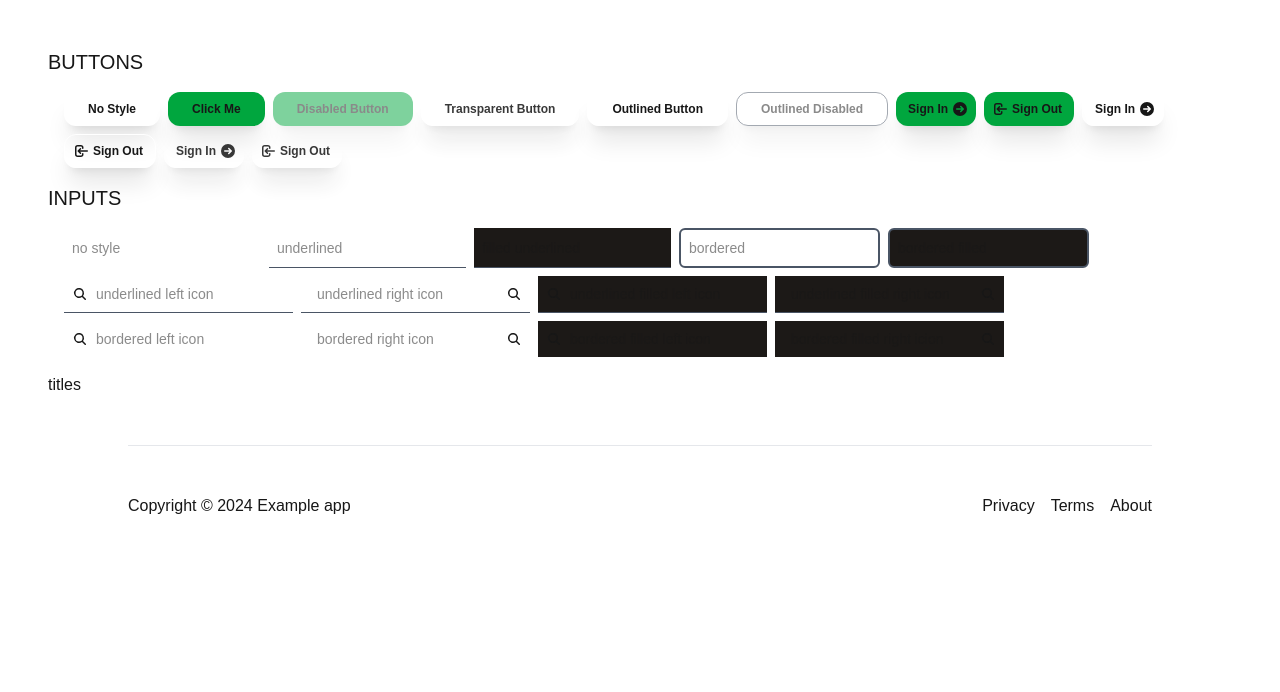
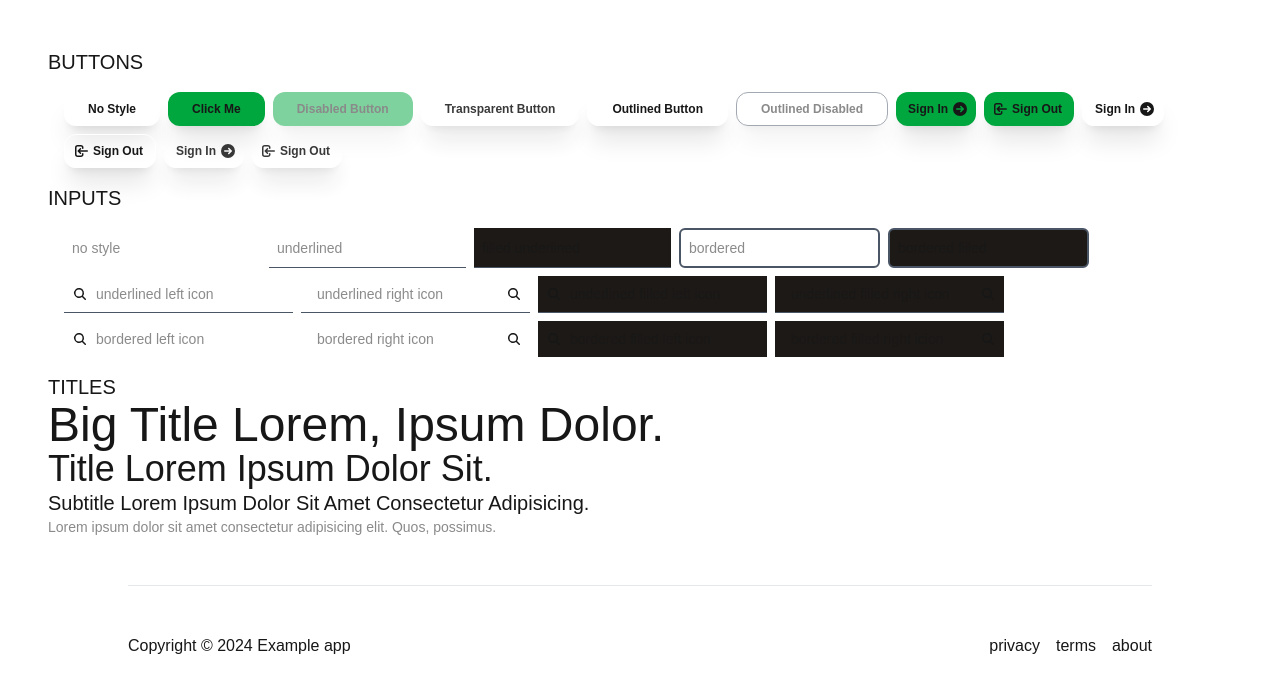
Before and after one commit to ablil/nextjs-starter-template, a Next.js app: page /components in a window 1280 px wide. Shown: the top 692 px of the page. Built offline with nearby package versions, Linux system fonts and the light colour scheme.

Commit message:
feat: reusable title style

```diff
--- a/app/components/page.tsx
+++ b/app/components/page.tsx
@@ -106,8 +106,15 @@ const ComponentsPage = () => {
           rightIcon={<MagnifyingGlassIcon className="size-4" />}
         />
       </div>
+      <h1 className="uppercase text-xl">titles</h1>
+
       <div>
-        <h1>titles</h1>
+        <h1 className="bigtitle">big title Lorem, ipsum dolor.</h1>
+        <h2 className="title">title Lorem ipsum dolor sit.</h2>
+        <h3 className="subtitle">subtitle Lorem ipsum dolor sit amet consectetur adipisicing.</h3>
+        <p className="undertitle">
+          Lorem ipsum dolor sit amet consectetur adipisicing elit. Quos, possimus.
+        </p>
       </div>
     </main>
   )
--- a/app/globals.css
+++ b/app/globals.css
@@ -116,10 +116,6 @@
     @apply flex gap-1 items-center px-2;
   }
 
-  a {
-    @apply hover:underline capitalize;
-  }
-
   input {
     @apply text-sm outline-none p-2;
   }
@@ -146,4 +142,18 @@
     @apply border-gray-400;
   }
 
+  .title {
+    @apply capitalize text-4xl;
+  }
+
+  .bigtitle {
+    @apply capitalize text-5xl;
+  }
+
+  .subtitle {
+    @apply capitalize text-xl;
+  }
+  .undertitle {
+    @apply text-sm opacity-50;
+  }
 }
```
